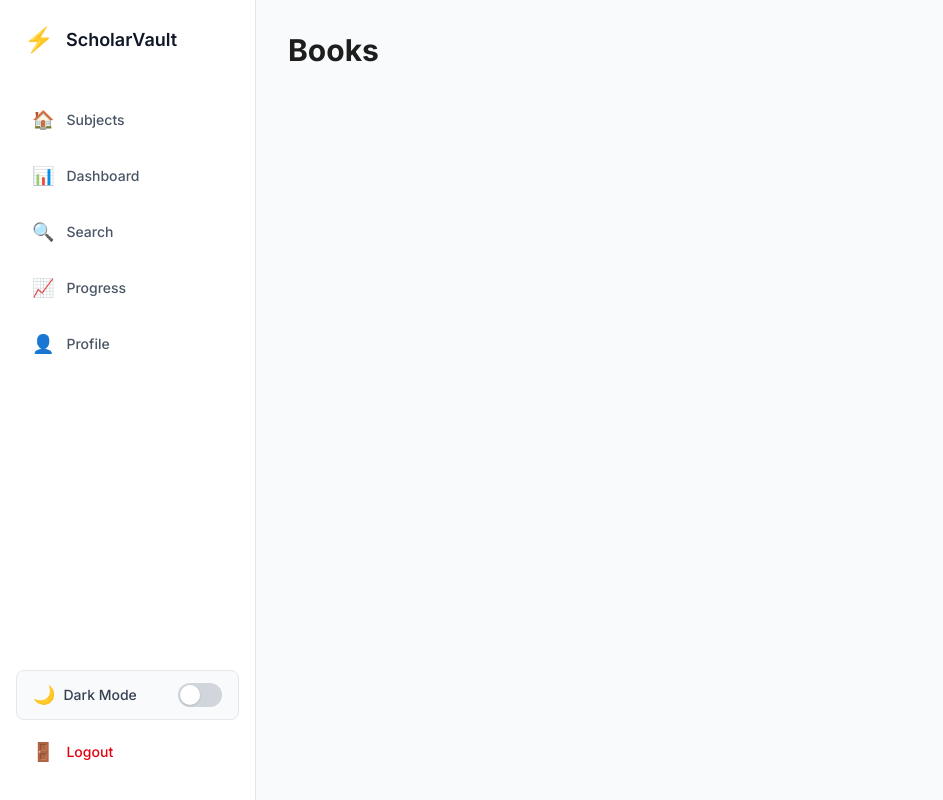
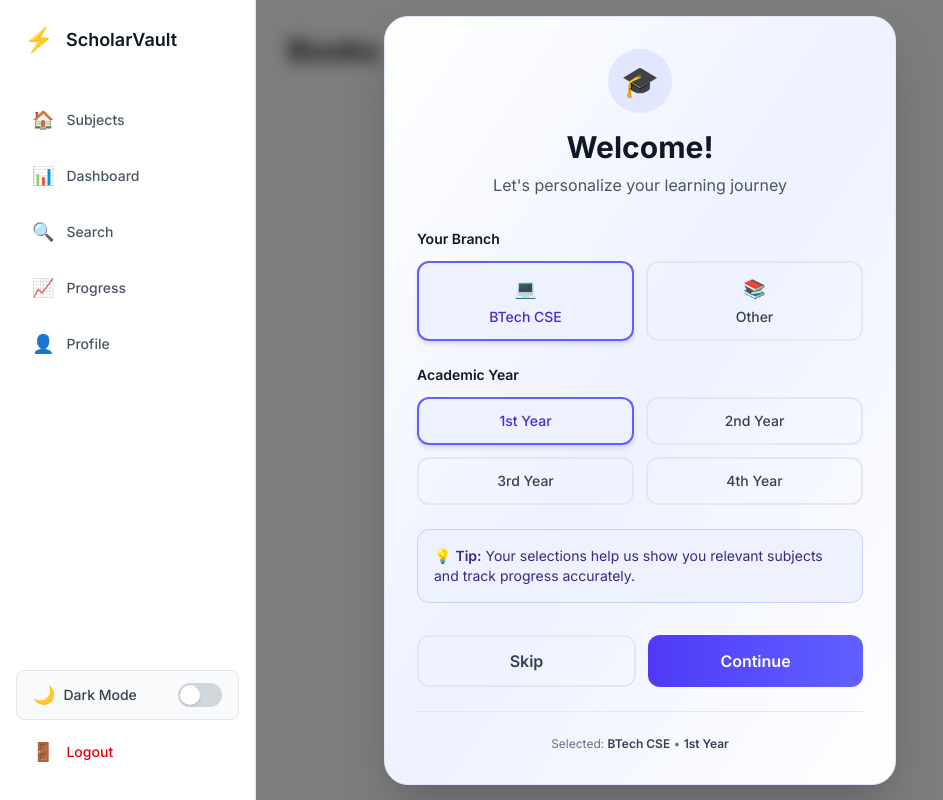
Before and after one commit to TejasDahiya09/ScholarVault, a React (Vite) app in the folder frontend/: page /books in a window 1280 px wide. Shown: the whole page, without its empty margins (0-943 px from the left). Built offline with nearby package versions, Linux system fonts and the light colour scheme; no server answers.

Commit message:
refactor: improve onboarding modal ui and integrate into appshell

```diff
--- a/frontend/src/components/Layout/AppShell.jsx
+++ b/frontend/src/components/Layout/AppShell.jsx
@@ -1,12 +1,22 @@
 import React from "react";
 import Sidebar from "./Sidebar";
+import OnboardingModal from "../OnboardingModal";
+import useAuth from "../../store/useAuth";
 import { useState } from "react";
 
 export default function AppShell({ children }) {
   const [sidebarOpen, setSidebarOpen] = useState(false);
+  const { user } = useAuth();
+  const [showOnboarding, setShowOnboarding] = useState(!user?.selected_year);
 
   return (
     <div className="flex h-screen overflow-hidden bg-gray-50">
+      {/* Onboarding Modal */}
+      <OnboardingModal
+        open={showOnboarding}
+        onClose={() => setShowOnboarding(false)}
+      />
+
       {/* Sidebar */}
       <Sidebar isOpen={sidebarOpen} onClose={() => setSidebarOpen(false)} />
 
--- /dev/null
+++ b/frontend/src/components/OnboardingModal.jsx
@@ -0,0 +1,150 @@
+import React, { useState } from 'react';
+import client from '../api/client';
+import useAuth from '../store/useAuth';
+
+export default function OnboardingModal({ open, onClose }) {
+  const { user, login } = useAuth();
+  const [loading, setLoading] = useState(false);
+  const [year, setYear] = useState(user?.selected_year || '1st Year');
+  const [branch, setBranch] = useState(user?.branch || 'BTech CSE');
+  const [error, setError] = useState('');
+
+  if (!open) return null;
+
+  const handleSave = async () => {
+    try {
+      setLoading(true);
+      setError('');
+
+      // Save preferences to backend
+      await client.put('/api/auth/preferences', {
+        selected_year: year,
+        branch: branch,
+      });
+
+      // Update auth store
+      const updatedUser = { ...user, selected_year: year, branch: branch };
+      login(localStorage.getItem('sv_token'), updatedUser);
+
+      // Close modal
+      onClose?.();
+    } catch (err) {
+      setError(err?.response?.data?.error || 'Failed to save preferences');
+    } finally {
+      setLoading(false);
+    }
+  };
+
+  return (
+    <div className="fixed inset-0 z-50 flex items-center justify-center">
+      {/* Backdrop */}
+      <div
+        className="absolute inset-0 bg-black/50 backdrop-blur-sm"
+        onClick={onClose}
+      />
+
+      {/* Modal */}
+      <div className="relative z-50 bg-gradient-to-br from-white via-indigo-50 to-white rounded-3xl shadow-2xl p-8 w-full max-w-lg border border-indigo-100 overflow-y-auto max-h-screen">
+        {/* Header */}
+        <div className="text-center mb-8">
+          <div className="inline-flex items-center justify-center w-16 h-16 rounded-full bg-indigo-100 mb-4">
+            <span className="text-3xl">🎓</span>
+          </div>
+          <h2 className="text-3xl font-bold text-gray-900 mb-2">Welcome!</h2>
+          <p className="text-gray-600">Let's personalize your learning journey</p>
+        </div>
+
+        {/* Error Display */}
+        {error && (
+          <div className="mb-6 p-4 bg-red-50 border border-red-200 rounded-lg text-red-700 text-sm font-medium">
+            {error}
+          </div>
+        )}
+
+        {/* Content */}
+        <div className="space-y-6">
+          {/* Branch Section */}
+          <div>
+            <label className="block text-sm font-semibold text-gray-900 mb-3">
+              Your Branch
+            </label>
+            <div className="grid grid-cols-2 gap-3">
+              {['BTech CSE', 'Other'].map((b) => (
+                <button
+                  key={b}
+                  onClick={() => setBranch(b)}
+                  disabled={loading}
+                  className={`py-3 px-4 rounded-xl border-2 font-medium transition-all duration-200 text-sm ${
+                    branch === b
+                      ? 'border-indigo-500 bg-indigo-50 text-indigo-700 shadow-md'
+                      : 'border-gray-200 hover:border-indigo-300 text-gray-700 hover:bg-gray-50'
+                  } disabled:opacity-50`}
+                >
+                  <span className="block text-lg mb-1">
+                    {b === 'BTech CSE' ? '💻' : '📚'}
+                  </span>
+                  {b}
+                </button>
+              ))}
+            </div>
+          </div>
+
+          {/* Year Section */}
+          <div>
+            <label className="block text-sm font-semibold text-gray-900 mb-3">
+              Academic Year
+            </label>
+            <div className="grid grid-cols-2 gap-3">
+              {['1st Year', '2nd Year', '3rd Year', '4th Year'].map((y) => (
+                <button
+                  key={y}
+                  onClick={() => setYear(y)}
+                  disabled={loading}
+                  className={`py-3 px-4 rounded-xl border-2 font-medium transition-all duration-200 text-sm ${
+                    year === y
+                      ? 'border-indigo-500 bg-indigo-50 text-indigo-700 shadow-md'
+                      : 'border-gray-200 hover:border-indigo-300 text-gray-700 hover:bg-gray-50'
+                  } disabled:opacity-50`}
+                >
+                  {y}
+                </button>
+              ))}
+            </div>
+          </div>
+
+          {/* Info Box */}
+          <div className="bg-indigo-50 border border-indigo-200 rounded-xl p-4 mt-6">
+            <p className="text-xs sm:text-sm text-indigo-900">
+              💡 <span className="font-semibold">Tip:</span> Your selections help us show you relevant subjects and track progress accurately.
+            </p>
+          </div>
+        </div>
+
+        {/* Actions */}
+        <div className="flex gap-3 mt-8">
+          <button
+            onClick={onClose}
+            disabled={loading}
+            className="flex-1 px-4 py-3 rounded-xl border-2 border-gray-200 text-gray-700 hover:bg-gray-50 font-semibold transition-all duration-200 disabled:opacity-50"
+          >
+            Skip
+          </button>
+          <button
+            onClick={handleSave}
+            disabled={loading}
+            className="flex-1 px-4 py-3 rounded-xl bg-gradient-to-r from-indigo-600 to-indigo-500 text-white font-semibold hover:shadow-lg transition-all duration-200 disabled:opacity-50"
+          >
+            {loading ? 'Saving...' : 'Continue'}
+          </button>
+        </div>
+
+        {/* Current Selection Display */}
+        <div className="mt-6 pt-6 border-t border-gray-200">
+          <p className="text-xs text-gray-500 text-center">
+            Selected: <span className="font-semibold text-gray-700">{branch}</span> • <span className="font-semibold text-gray-700">{year}</span>
+          </p>
+        </div>
+      </div>
+    </div>
+  );
+}
--- a/frontend/src/pages/Auth/Register.jsx
+++ b/frontend/src/pages/Auth/Register.jsx
@@ -3,6 +3,7 @@ import { Link, useNavigate } from 'react-router-dom'
 import client from '../../api/client'
 import useAuth from '../../store/useAuth'
 import DarkModeToggle from '../../components/DarkModeToggle'
+import OnboardingModal from '../../components/OnboardingModal'
 
 export default function Register() {
   const navigate = useNavigate()
@@ -13,8 +14,6 @@ export default function Register() {
   const [loading, setLoading] = useState(false)
   const [err, setErr] = useState('')
   const [showOnboarding, setShowOnboarding] = useState(false)
-  const [onboardingYear, setOnboardingYear] = useState('1st Year')
-  const [onboardingBranch, setOnboardingBranch] = useState('BTech CSE')
 
   async function handleSubmit(e) {
     e.preventDefault()
@@ -42,15 +41,6 @@ export default function Register() {
   async function handleOnboardingSubmit() {
     try {
       setLoading(true)
-      // Persist selection
-      await client.put('/api/auth/preferences', {
-        selected_year: onboardingYear,
-        branch: onboardingBranch,
-      })
-      // Update auth store user object
-      const user = JSON.parse(localStorage.getItem('sv_user') || 'null') || {}
-      const updatedUser = { ...user, selected_year: onboardingYear, branch: onboardingBranch }
-      login(localStorage.getItem('sv_token'), updatedUser)
       setShowOnboarding(false)
       navigate('/home')
     } catch (e) {
@@ -218,85 +208,7 @@ export default function Register() {
     <OnboardingModal
       open={showOnboarding}
       onClose={() => { setShowOnboarding(false); navigate('/home'); }}
-      onSave={handleOnboardingSubmit}
-      year={onboardingYear}
-      setYear={setOnboardingYear}
-      branch={onboardingBranch}
-      setBranch={setOnboardingBranch}
-      loading={loading}
     />
     </>
   );
 }
-
-// Onboarding modal overlay
-function OnboardingModal({ open, onClose, onSave, year, setYear, branch, setBranch, loading }) {
-  if (!open) return null;
-  return (
-    <div className="fixed inset-0 z-40 flex items-center justify-center">
-      <div className="absolute inset-0 bg-black/50 backdrop-blur-sm" onClick={onClose} />
-      <div className="relative bg-white rounded-2xl shadow-2xl p-6 w-full max-w-lg z-50 border border-gray-200">
-        <h3 className="text-xl font-semibold mb-1">Finish setup</h3>
-        <p className="text-sm text-gray-600 mb-4">Select your branch and year to personalize your subjects.</p>
-
-        <div className="space-y-4">
-          <div>
-            <label className="block text-sm font-semibold mb-2">Branch</label>
-            <div className="grid grid-cols-2 gap-3">
-              <button
-                type="button"
-                className={`py-2.5 px-4 rounded-lg border-2 font-medium transition-all ${branch === 'BTech CSE' ? 'border-indigo-500 bg-indigo-50 text-indigo-700' : 'border-gray-200 hover:border-indigo-300 text-slate-700'}`}
-                onClick={() => setBranch('BTech CSE')}
-                disabled={loading}
-              >
-                BTech CSE
-              </button>
-              <button
-                type="button"
-                className={`py-2.5 px-4 rounded-lg border-2 font-medium transition-all ${branch === 'Other' ? 'border-indigo-500 bg-indigo-50 text-indigo-700' : 'border-gray-200 hover:border-indigo-300 text-slate-700'}`}
-                onClick={() => setBranch('Other')}
-                disabled={loading}
-              >
-                Other
-              </button>
-            </div>
-          </div>
-
-          <div>
-            <label className="block text-sm font-semibold mb-2">Year</label>
-            <div className="grid grid-cols-2 gap-3">
-              {['1st Year','2nd Year','3rd Year','4th Year'].map((y) => (
-                <button
-                  key={y}
-                  type="button"
-                  className={`py-2.5 px-4 rounded-lg border-2 font-medium transition-all ${year === y ? 'border-indigo-500 bg-indigo-50 text-indigo-700' : 'border-gray-200 hover:border-indigo-300 text-slate-700'}`}
-                  onClick={() => setYear(y)}
-                  disabled={loading}
-                >
-                  {y}
-                </button>
-              ))}
-            </div>
-          </div>
-        </div>
-
-        <div className="flex justify-end gap-3 mt-6">
-          <button
-            onClick={onClose}
-            className="px-4 py-2 rounded-lg border border-gray-200 text-gray-700 hover:bg-gray-50"
-            disabled={loading}
-          >
-            Skip for now
-          </button>
-          <button
-            onClick={onSave}
-            className="px-4 py-2 rounded-lg bg-indigo-600 text-white font-semibold hover:bg-indigo-500 disabled:opacity-50"
-            disabled={loading}
-          >
-            {loading ? 'Saving...' : 'Continue'}
-          </button>
-        </div>
-      </div>
-    </div>
-  );
-}
```
